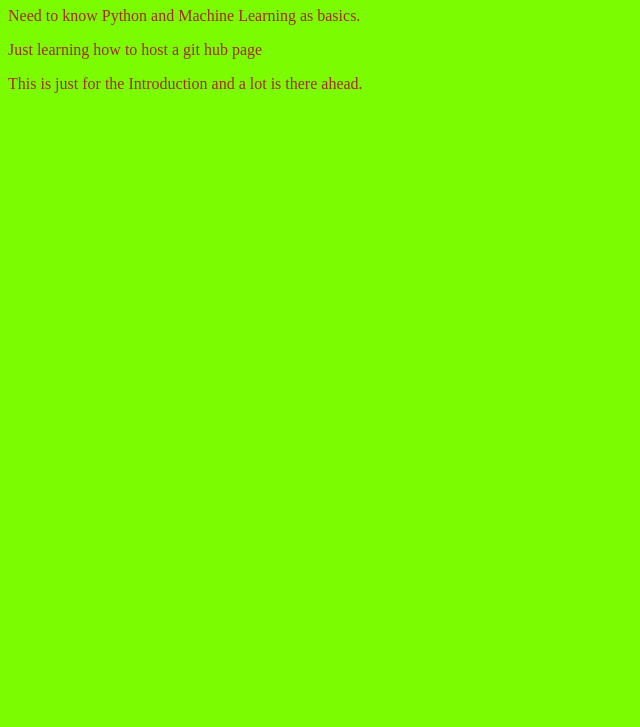
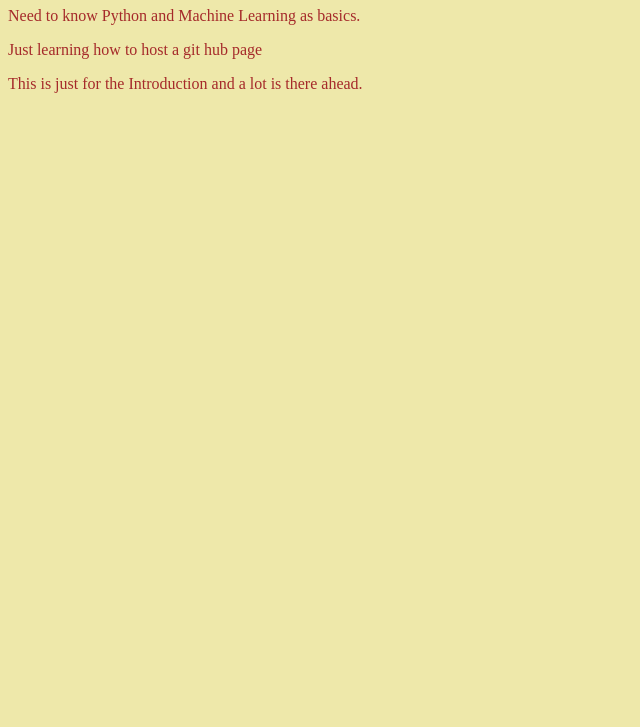
Before and after one commit to prerna963852/Assignment_1, a plain HTML site: page index.html in a window 1280 px wide. Shown: the part 73-800 px from the top of the page, without its empty margins (0-640 px from the left). Drawn offline with Linux system fonts and the light colour scheme.

Commit message:
We will create pull request

```diff
--- a/index.html
+++ b/index.html
@@ -3,7 +3,7 @@
 <head>
   <title>Page Title</title>
   <style>
-    body {background-color:lawngreen;}
+    body {background-color:palegoldenrod;}
     h1 {color: black;}
     p {color:brown;}
   </style>
```
